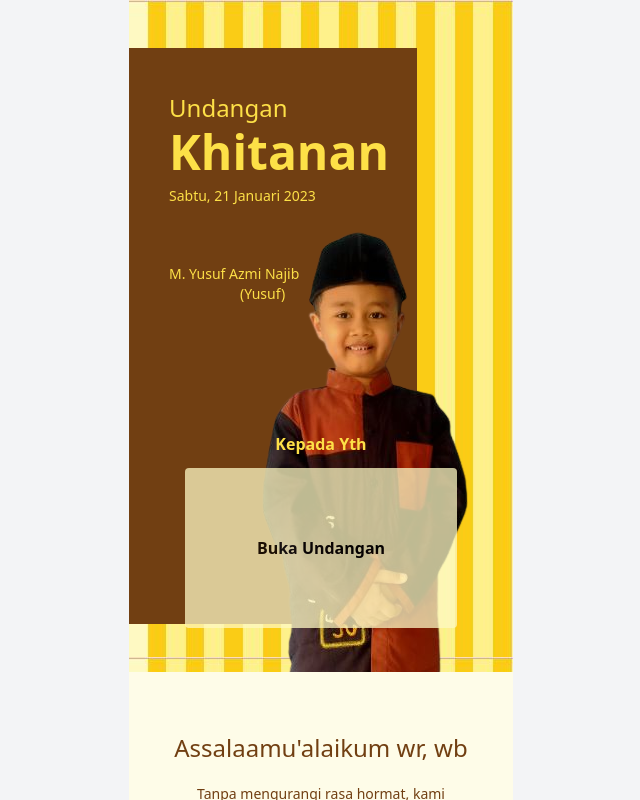
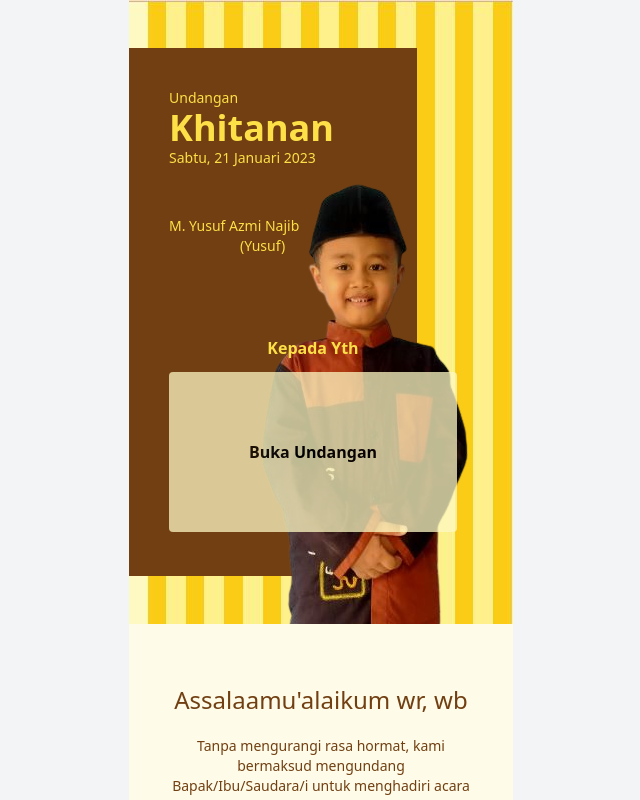
Before and after one commit to najibnurdinpm/online-invitation-khitan, a Vue app: page / in a window 1280 px wide. Shown: the top 800 px of the page, without its empty margins (319-959 px from the left). Built offline with nearby package versions, Linux system fonts and the light colour scheme.

Commit message:
revisi hero

```diff
--- a/src/views/Home.vue
+++ b/src/views/Home.vue
@@ -21,22 +21,9 @@
 
   <section class="bg-[url('@/assets/bg-hero.jpg')] relative max-w-sm w-full mx-auto py-12 overflow-hidden">
     <div class="flex flex-1 h-full ">
-      <div class="w-3/4 bg-yellow-900 px-10 pt-10 pb-80">
-        <p class="text-yellow-300 font-small text-2xl leading-[40px]">Undangan</p>
-        <h2 class="text-yellow-300 font-bold text-5xl">Khitanan</h2>
-        <p class="text-yellow-300 font-small text-sm leading-[40px]">Sabtu, 21 Januari 2023</p>
-        <div class="mt-12 max-w-[90%]">
-          <h3 class="text-yellow-300 font-small text-sm">M. Yusuf Azmi Najib</h3>
-          <p class="text-center text-yellow-300 font-small text-sm">(Yusuf)</p>
-        </div>
-      </div>
-    </div>
-    <div id="box-image-hero" class=" w-3/4 absolute bottom-0 right-0 h-[450px] ">
-      <div class="relative h-full right-0 bg-[url('@/assets/hero.png')] ">
+      <div class="w-3/4 bg-yellow-900 px-10 pt-10 pb-80 relative">
 
-      </div>
-    </div>
-    <div class="absolute bottom-20 w-full px-14 h-40 z-10">
+    <div class="absolute bottom-20 w-full px-0 h-40 z-10">
       <div id="label-name" class="text-center   h-full ">
         <p class="text-yellow-300 font-bold mb-3">Kepada Yth</p>
         <div class="w-full h-full opacity-75 bg-yellow-100 rounded flex justify-center items-center">
@@ -47,6 +34,20 @@
             <p class="capitalize">{{locationPeople}}</p>
           </div>
         </div>
+      </div>
+    </div>
+        <p class="text-yellow-300 font-small text-sm ">Undangan</p>
+        <h2 class="text-yellow-300 font-bold text-4xl">Khitanan</h2>
+        <p class="text-yellow-300 font-small text-sm ">Sabtu, 21 Januari 2023</p>
+        <div class="mt-12 max-w-[90%]">
+          <h3 class="text-yellow-300 font-small text-sm">M. Yusuf Azmi Najib</h3>
+          <p class="text-center text-yellow-300 font-small text-sm">(Yusuf)</p>
+        </div>
+      </div>
+    </div>
+    <div id="box-image-hero" class=" w-3/4 absolute bottom-0 right-0 h-[450px] ">
+      <div class="relative h-full right-0 bg-[url('@/assets/hero.png')] ">
+
       </div>
     </div>
   </section>
```
